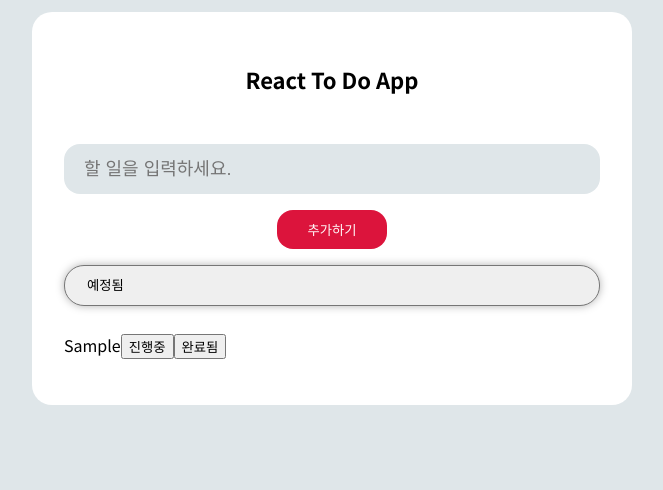
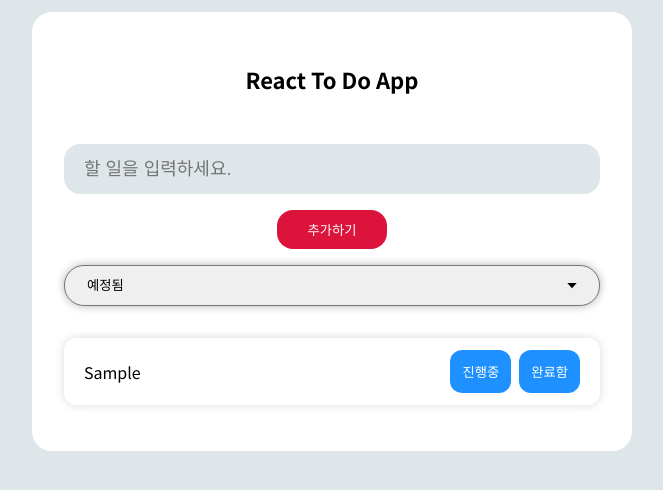
Before and after one commit to KeMezz/to-do-app, a React (Create React App) app: page / in a window 1280 px wide. Both pictures are taken after typing "Sample" into the empty fields and a click on the button "추가하기". Shown: the top 490 px of the page, without its empty margins (308-971 px from the left). Built offline with nearby package versions, Linux system fonts and the light colour scheme; some icons are missing; the HTML template or start-up script is replaced by a standard one.

Commit message:
localStorage 저장 기능 추가

```diff
--- a/src/atoms.tsx
+++ b/src/atoms.tsx
@@ -3,35 +3,37 @@ import { atom, selector } from "recoil";
 export const theme = atom({
   key: "isDark",
   default: false,
-})
+});
 
 export enum categories {
   "SCHEDULED" = "SCHEDULED",
   "DOING" = "DOING",
-    "DONE" = "DONE"
+  "DONE" = "DONE",
 }
 
 export interface IToDo {
-    text: string,
-    id: number,
-    category: categories,
+  text: string;
+  id: number;
+  category: categories;
 }
 
 export const categoryNow = atom<categories>({
   key: "categoryNow",
-    default: categories.SCHEDULED
-})
+  default: categories.SCHEDULED,
+});
 
 export const toDoState = atom<IToDo[]>({
   key: "toDo",
-    default: [],
-})
+  default: localStorage.getItem("toDos")
+    ? JSON.parse(localStorage.getItem("toDos") as any)
+    : [],
+});
 
 export const toDoSelector = selector({
   key: "toDoSelector",
-    get: ({get}) => {
+  get: ({ get }) => {
     const toDos = get(toDoState);
     const category = get(categoryNow);
-        return toDos.filter(item => item.category === category)
-    }
-})
+    return toDos.filter((item) => item.category === category);
+  },
+});
--- a/src/components/CreateToDo.tsx
+++ b/src/components/CreateToDo.tsx
@@ -1,5 +1,6 @@
+import { useEffect } from "react";
 import { useForm } from "react-hook-form";
-import { useRecoilValue, useSetRecoilState } from "recoil";
+import { useRecoilState, useRecoilValue } from "recoil";
 import styled from "styled-components";
 import { categoryNow, toDoState } from "../atoms";
 
@@ -53,7 +54,7 @@ const AddBtn = styled.button`
 `;
 
 function CreateToDo() {
-  const setToDos = useSetRecoilState(toDoState);
+  const [toDos, setToDos] = useRecoilState(toDoState);
   const selectedCategory = useRecoilValue(categoryNow);
   const { register, handleSubmit, formState, setValue } = useForm<IForm>();
   const onValid = ({ toDo }: IForm) => {
@@ -63,6 +64,9 @@ function CreateToDo() {
     ]);
     setValue("toDo", "");
   };
+  useEffect(() => {
+    localStorage.setItem("toDos", JSON.stringify(toDos));
+  }, [toDos]);
   return (
     <>
       <Title>React To Do App</Title>
--- a/src/components/CreatedList.tsx
+++ b/src/components/CreatedList.tsx
@@ -2,15 +2,39 @@ import { useRecoilState } from "recoil";
 import styled from "styled-components";
 import { categories, IToDo, toDoState } from "../atoms";
 
-const List = styled.li``;
+const List = styled.li`
+  background-color: #fff;
+  box-shadow: 0 0 10px rgba(0, 0, 0, 0.15);
+  display: flex;
+  align-items: center;
+  padding: 12px 20px;
+  border-radius: 12px;
+  gap: 8px;
+  span {
+    margin-right: auto;
+  }
+  button {
+    border-radius: 12px;
+    border: none;
+    cursor: pointer;
+    background-color: dodgerblue;
+    color: #fff;
+    padding: 12px;
+  }
+`;
 
 function CreatedList({ text, id, category }: IToDo) {
   const [toDos, setToDos] = useRecoilState(toDoState);
+  console.log(toDos);
   const onClick = (clickedCategory: categories) => {
-      const targetIndex = toDos.findIndex(item => item.id === id);
-      const newToDo: IToDo = {text, id, category: clickedCategory}
-      setToDos(() => [...toDos.slice(0, targetIndex), newToDo, ...toDos.slice(targetIndex + 1)])
-    };
+    const targetIndex = toDos.findIndex((item) => item.id === id);
+    const newToDo: IToDo = { text, id, category: clickedCategory };
+    setToDos(() => [
+      ...toDos.slice(0, targetIndex),
+      newToDo,
+      ...toDos.slice(targetIndex + 1),
+    ]);
+  };
   return (
     <List>
       <span>{text}</span>
@@ -21,7 +45,7 @@ function CreatedList({ text, id, category }: IToDo) {
         <button onClick={() => onClick(categories.DOING)}>진행중</button>
       )}
       {category !== categories.DONE && (
-        <button onClick={() => onClick(categories.DONE)}>완료됨</button>
+        <button onClick={() => onClick(categories.DONE)}>완료함</button>
       )}
     </List>
   );
--- a/src/components/ToDoContainer.tsx
+++ b/src/components/ToDoContainer.tsx
@@ -18,20 +18,30 @@ const Lists = styled.ul`
   display: flex;
   flex-direction: column;
   padding: 16px;
-  gap: 8px;
+  gap: 12px;
   h2 {
     font-weight: 600;
     padding-bottom: 10px;
   }
 `;
 
-const Select = styled.select`
+const SelectBox = styled.div`
+  display: flex;
+  position: relative;
+  margin-bottom: 20px;
+  select {
+    width: 100%;
     padding: 12px 22px;
     border-radius: 20px;
     appearance: none;
     filter: drop-shadow(0 0 4px rgba(0, 0, 0, 0.3));
-  margin-bottom: 20px;
     outline: none;
+  }
+  svg {
+    position: absolute;
+    right: 20px;
+    top: 12px;
+  }
 `;
 
 function ToDoApp() {
@@ -46,11 +56,14 @@ function ToDoApp() {
       <Container>
         <CreateToDo />
         <Lists>
-          <Select value={category} onInput={onInput}>
+          <SelectBox>
+            <select value={category} onInput={onInput}>
               <option value={categories.SCHEDULED}>예정됨</option>
               <option value={categories.DOING}>진행 중</option>
               <option value={categories.DONE}>완료함</option>
-          </Select>
+            </select>
+            <BiCaretDown />
+          </SelectBox>
           {toDos.map((item) => (
             <CreatedList key={item.id} {...item} />
           ))}
```
Lines whose indentation alone changed are shown as unchanged.
